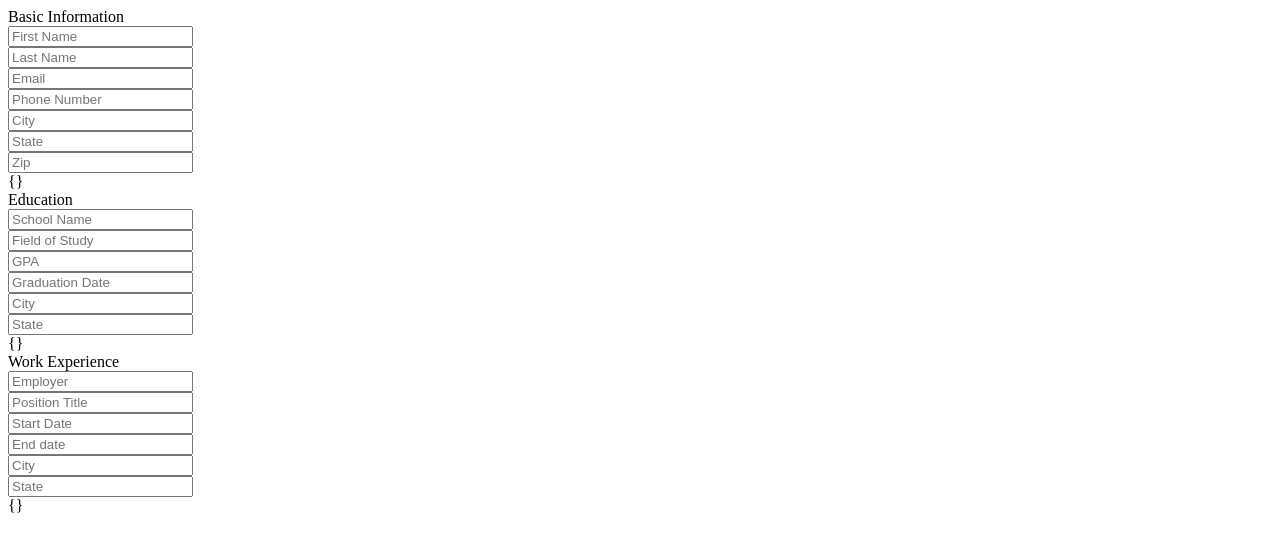
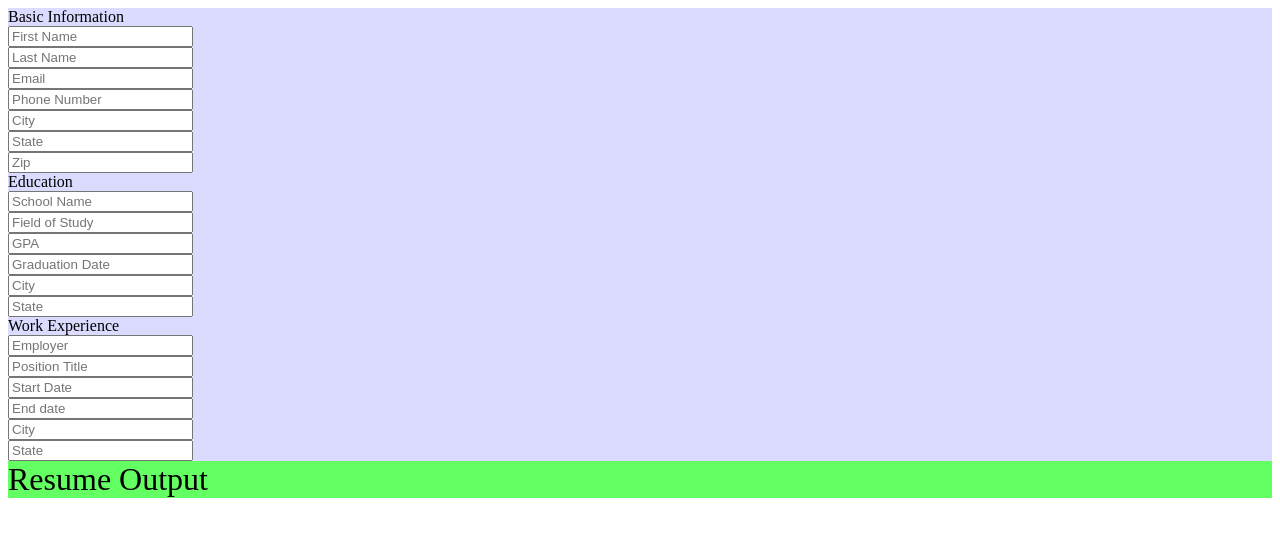
Before and after one commit to CharlesCoeder/cv-app, a React (Create React App) app: page / in a window 1280 px wide. Shown: the top 552 px of the page. Built offline with nearby package versions, Linux system fonts and the light colour scheme.

Commit message:
separate components for input and output

```diff
--- a/public/index.html
+++ b/public/index.html
@@ -3,6 +3,7 @@
   <head>
     <meta charset="utf-8" />
     <meta name="viewport" content="width=device-width, initial-scale=1" />
+    <link rel="stylesheet" href="./style.css">
     <title>React App</title>
   </head>
   <body>
--- /dev/null
+++ b/public/style.css
@@ -0,0 +1,16 @@
+.UserInput {
+  background-color: rgb(219, 219, 255);
+}
+
+.ResumeOutput {
+  background-color: rgb(99, 255, 99);
+}
+
+.resumeOutputHeader {
+  font-size: 2rem;
+}
+
+.sectionName {
+  font-size: 1.5rem;
+  font-weight: bold;
+}
--- a/src/App.js
+++ b/src/App.js
@@ -1,16 +1,25 @@
 import React, { Component } from 'react';
-import Form from './components/Form';
+import UserInput from './components/UserInput';
+import ResumeOutput from './components/ResumeOutput';
 
 class App extends Component{
+
+  constructor(props) {
+    super(props);
+
+    this.state = {};
+    this.updateState = this.updateState.bind(this);
+  }
+
+  updateState(key, state){
+    this.setState({[key]: state});
+  }
+
   render(){
-    const basicInfo = ['First Name', 'Last Name', 'Email', 'Phone Number', 'City', 'State', 'Zip']
-    const education = ['School Name', 'Field of Study', 'GPA', 'Graduation Date', 'City', 'State',]
-    const workExperience = ['Employer', 'Position Title', 'Start Date', 'End date', 'City', 'State']
     return (
       <div className="App">
-        <Form fields={basicInfo} formName="Basic Information"/>
-        <Form fields={education} formName="Education"/>
-        <Form fields={workExperience} formName="Work Experience"/>
+        <UserInput updateState={this.updateState}/>
+        <ResumeOutput state={this.state}/>
       </div>
     );
   }
--- a/src/components/Form.js
+++ b/src/components/Form.js
@@ -10,7 +10,9 @@ class Form extends Component {
   }
 
   handleFieldChange(fieldId, value) {
-    this.setState({ [fieldId]: value });
+    this.setState({ [fieldId]: value }, () => {
+      this.props.updateState(this.props.formName, this.state)
+    });
   }
 
   render() {
@@ -27,7 +29,6 @@ class Form extends Component {
       <div>
         {this.props.formName}
         {fields}
-        <div>{JSON.stringify(this.state)}</div>
       </div>
     );
   }
--- /dev/null
+++ b/src/components/ResumeOutput.js
@@ -0,0 +1,25 @@
+import React, { Component } from 'react';
+import ResumeSection from './ResumeSection';
+
+class ResumeOutput extends Component {
+
+  render(){
+    const state = this.props.state;
+    let sections = [];
+
+    for (let section in state){
+      sections.push(
+        <ResumeSection data={state[section]} sectionName={section} />
+      )
+    }
+
+    return (
+      <div className="ResumeOutput">
+        <div className="resumeOutputHeader">Resume Output</div>
+        {sections}
+      </div>
+    )
+  }
+}
+
+export default ResumeOutput;
--- /dev/null
+++ b/src/components/ResumeSection.js
@@ -0,0 +1,30 @@
+import React, { Component } from 'react';
+
+class ResumeSection extends Component {
+
+  render(){
+    let sectionInfo = [];
+
+    for (const [key, value] of Object.entries(this.props.data)){
+      sectionInfo.push(
+        <div>
+          <div className={'key'}>{key}</div>
+          <div className={'value'}>{value}</div>
+        </div>
+      )
+    }
+
+    return (
+
+      <div className={`section ${this.props.sectionName}`}>
+        <div className={'sectionName'}>{this.props.sectionName}</div>
+        {sectionInfo}
+      </div>
+
+    )
+
+  }
+
+}
+
+export default ResumeSection;
--- /dev/null
+++ b/src/components/UserInput.js
@@ -0,0 +1,22 @@
+import React, { Component } from 'react';
+import Form from './Form';
+
+class UserInput extends Component {
+
+  render(){
+
+    const basicInfo = ['First Name', 'Last Name', 'Email', 'Phone Number', 'City', 'State', 'Zip']
+    const education = ['School Name', 'Field of Study', 'GPA', 'Graduation Date', 'City', 'State',]
+    const workExperience = ['Employer', 'Position Title', 'Start Date', 'End date', 'City', 'State']
+
+    return (
+      <div className="UserInput">
+        <Form fields={basicInfo} updateState={this.props.updateState} formName="Basic Information"/>
+        <Form fields={education} updateState={this.props.updateState} formName="Education"/>
+        <Form fields={workExperience} updateState={this.props.updateState} formName="Work Experience"/>
+      </div>
+    )
+  }
+}
+
+export default UserInput;
```
